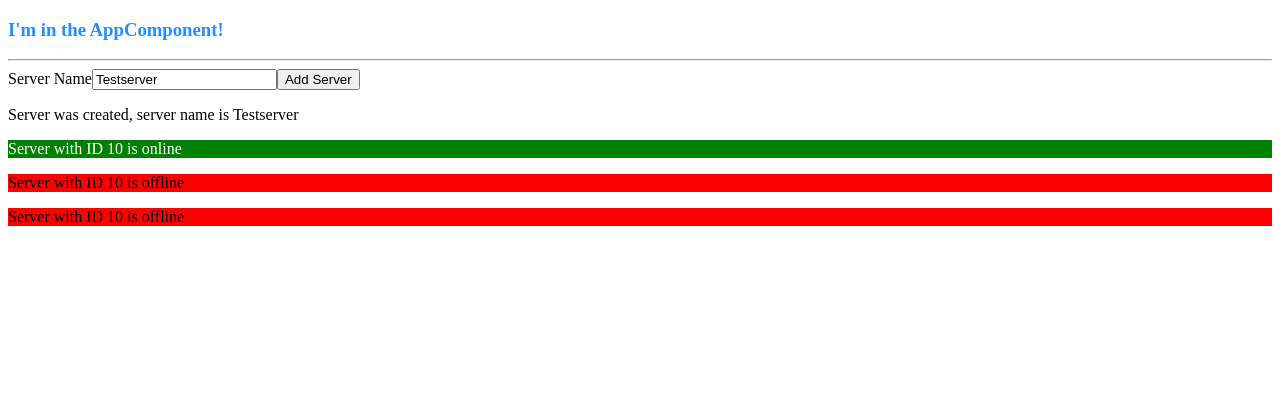
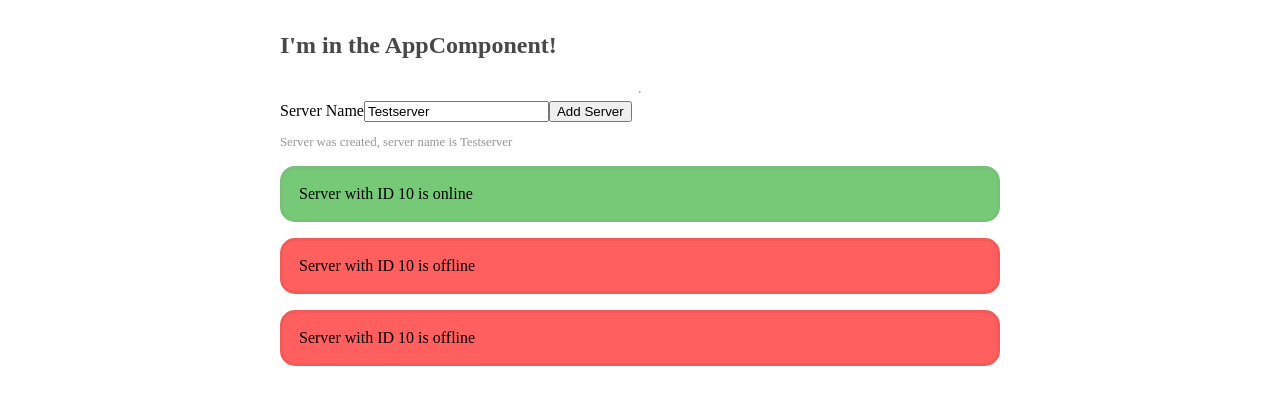
Before and after one commit to flavia3107/angular-v16-the-basics, an Angular app: page / in a window 1280 px wide. Both pictures are taken after a click on the button "Add Server". Shown: the top 404 px of the page. Built offline with nearby package versions, Linux system fonts and the light colour scheme.

Commit message:
Angular V16: Style

```diff
--- a/src/app/app.component.css
+++ b/src/app/app.component.css
@@ -1,3 +1,12 @@
+.container {
+  display: flex;
+  flex-direction: column;
+  width: 100%;
+  max-width: 45rem;
+  margin: auto;
+}
+
 h3 {
-  color: darkblue;
+  color: #484848;
+  font-size: 1.5rem;
 }
--- a/src/app/app.component.html
+++ b/src/app/app.component.html
@@ -1,11 +1,5 @@
 <div class="container">
-  <div class="row">
-    <div class="col-xs-12">
-      <h3>I'm in the AppComponent!</h3>
-      <hr>
-      <app-servers></app-servers>
-      <!--<div app-servers></div>-->
-      <!--<div class="app-servers"></div>-->
-    </div>
-  </div>
+  <h3>I'm in the AppComponent!</h3>
+  <hr>
+  <app-servers></app-servers>
 </div>
--- a/src/app/app.component.ts
+++ b/src/app/app.component.ts
@@ -3,12 +3,7 @@ import { Component } from '@angular/core';
 @Component({
   selector: 'app-root',
   templateUrl: './app.component.html',
-  // styleUrls: ['./app.component.css']
-  styles: [`
-    h3 {
-      color: dodgerblue;
-    }
-  `]
+  styleUrls: ['./app.component.css']
 })
 export class AppComponent {
 }
--- /dev/null
+++ b/src/app/server/server.component.css
@@ -0,0 +1,9 @@
+.server {
+    padding: 1rem;
+    border-radius: 15px;
+    border: 3px solid #f25a5a;
+}
+
+.online {
+    border-color: #77c078;
+}
--- a/src/app/server/server.component.html
+++ b/src/app/server/server.component.html
@@ -1,5 +1,3 @@
-<p
-  [ngStyle]="{backgroundColor: getColor()}"
-  [ngClass]="{online: serverStatus === 'online'}">
+<p class="server" [ngStyle]="{backgroundColor: getColor()}" [ngClass]="{online: serverStatus === 'online'}">
   {{ 'Server' }} with ID {{ serverId }} is {{ getServerStatus() }}
 </p>
--- a/src/app/server/server.component.ts
+++ b/src/app/server/server.component.ts
@@ -3,11 +3,7 @@ import { Component } from '@angular/core';
 @Component({
   selector: 'app-server',
   templateUrl: './server.component.html',
-  styles: [`
-    .online {
-      color: white;
-    }
-  `]
+  styleUrl: './server.component.css'
 })
 export class ServerComponent {
   serverId: number = 10;
@@ -22,6 +18,6 @@ export class ServerComponent {
   }
 
   getColor() {
-    return this.serverStatus === 'online' ? 'green' : 'red';
+    return this.serverStatus === 'online' ? '#76c977' : '#ff5f5f';
   }
 }
--- a/src/app/servers/servers.component.css
+++ b/src/app/servers/servers.component.css
@@ -0,0 +1,4 @@
+.hint {
+    font-size: 0.8rem;
+    color: #969696;
+}
--- a/src/app/servers/servers.component.html
+++ b/src/app/servers/servers.component.html
@@ -1,18 +1,12 @@
 <label>Server Name</label>
 <!--<input-->
-  <!--type="text"-->
-  <!--class="form-control"-->
-  <!--(input)="onUpdateServerName($event)">-->
-<input
-  type="text"
-  class="form-control"
-  [(ngModel)]="serverName">
+<!--type="text"-->
+<!--class="form-control"-->
+<!--(input)="onUpdateServerName($event)">-->
+<input type="text" class="form-control" [(ngModel)]="serverName">
 <!--<p>{{ serverName }}</p>-->
-<button
-  class="btn btn-primary"
-  [disabled]="!allowNewServer"
-  (click)="onCreateServer()">Add Server</button>
+<button class="btn btn-primary" [disabled]="!allowNewServer" (click)="onCreateServer()">Add Server</button>
 <!--<p [innerText]="allowNewServer"></p>-->
 <!--<p>{{ serverCreationStatus }}</p>-->
-<p *ngIf="serverCreated">Server was created, server name is {{ serverName }}</p>
+<p *ngIf="serverCreated" class="hint">Server was created, server name is {{ serverName }}</p>
 <app-server *ngFor="let server of servers"></app-server>
```
